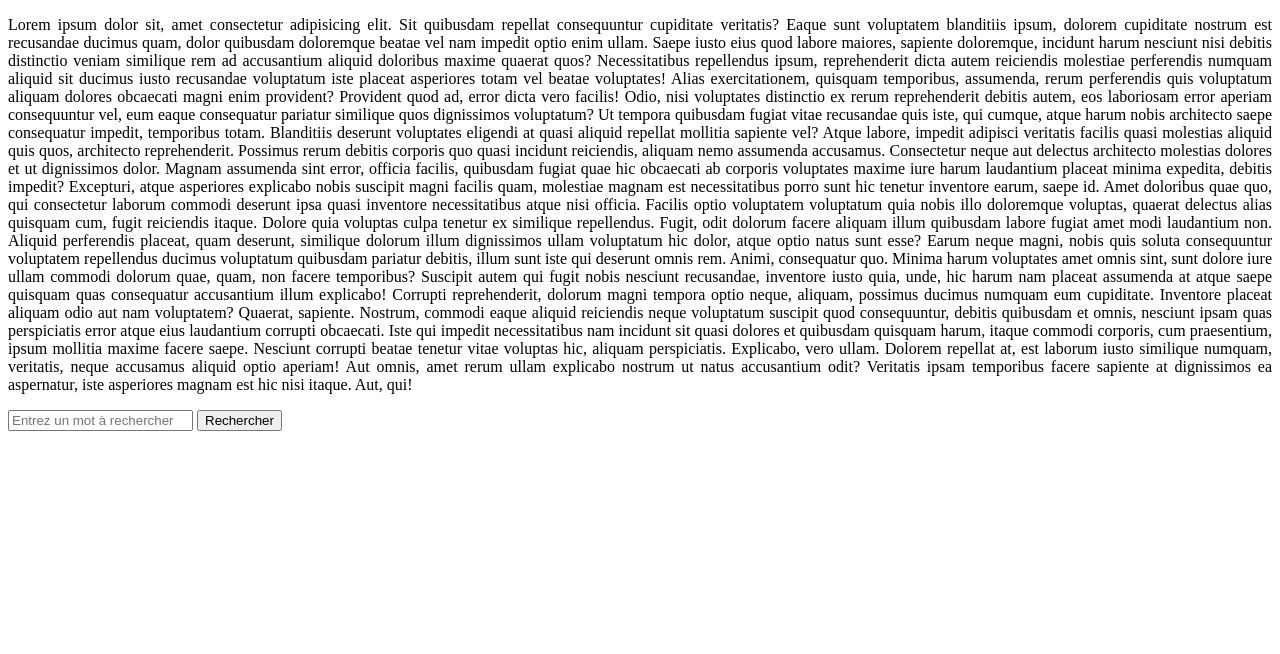
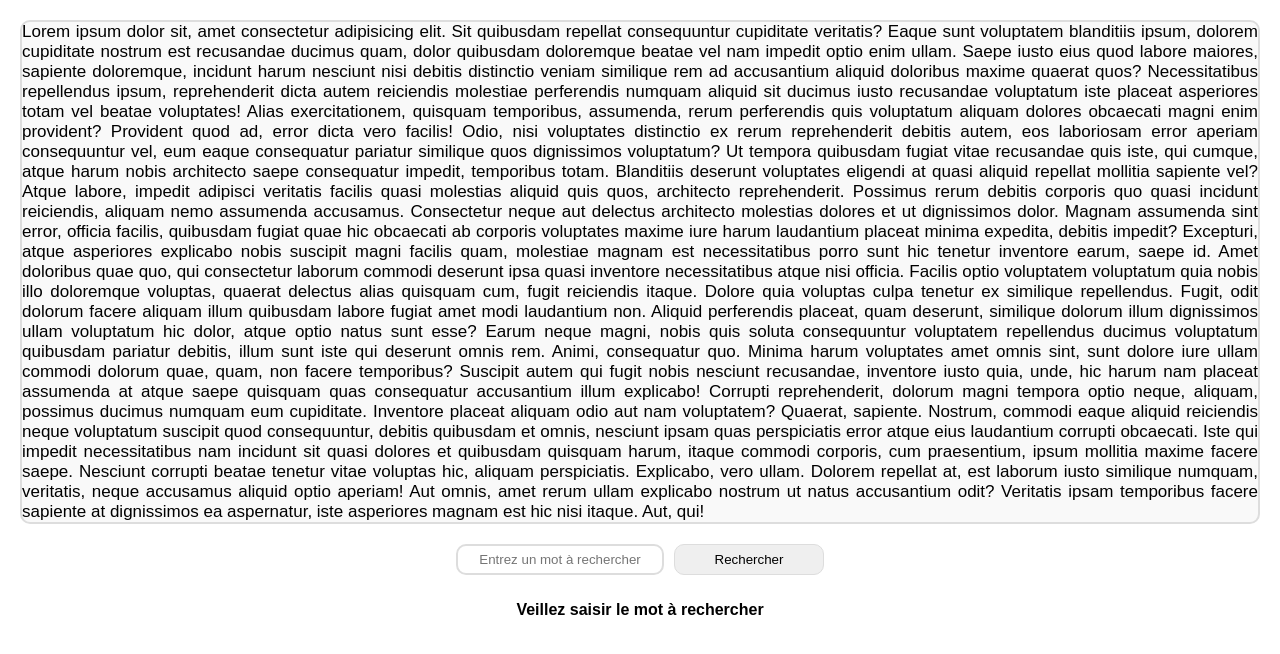
Before and after one commit to benpro10/Trouver-un-mot-du-texte, a plain HTML site: page index.html in a window 1280 px wide. Both pictures are taken after a click on the button "Rechercher". Drawn offline with Linux system fonts and the light colour scheme.

Commit message:
add message recherche en cours

```diff
--- a/index.html
+++ b/index.html
@@ -4,9 +4,10 @@
     <meta charset="UTF-8" />
     <meta name="viewport" content="width=device-width, initial-scale=1.0" />
     <title>Promoesse & Regex & Dom</title>
+    <link rel="stylesheet" href="style.css">
   </head>
   <body>
-    <p id="article" style="text-align: justify">
+    <p id="article">
       Lorem ipsum dolor sit, amet consectetur adipisicing elit. Sit quibusdam
       repellat consequuntur cupiditate veritatis? Eaque sunt voluptatem
       blanditiis ipsum, dolorem cupiditate nostrum est recusandae ducimus quam,
@@ -63,13 +64,15 @@
       sapiente at dignissimos ea aspernatur, iste asperiores magnam est hic nisi
       itaque. Aut, qui!
     </p>
-    <input
+    <div class="SearchItem">
+      <input
       type="text"
       id="searchTerm"
       placeholder="Entrez un mot à rechercher"
     />
-    <button id="searchButton">Rechercher</button>
-    <p id="resultMessage" style="display: none"></p>
+    <button id="searchButton" >Rechercher</button>
+    <p id="resultMessage"></p>
+    </div>
     <script src="./index.js"></script>
   </body>
 </html>
--- a/index.js
+++ b/index.js
@@ -1,48 +1,53 @@
+// la selection du texte
+const article = document.querySelector("#article");
+
+// la selection du champ de saisie
 const inputMotRechercher = document.querySelector("#searchTerm");
-const motRechercher = inputMotRechercher.value;
 
+// La selection du bouton pour rechercher le mot saisi
 const btnRechercher = document.querySelector("#searchButton");
+
+// La selection du message
 const message = document.querySelector("#resultMessage");
 
 // Promesse avant retour du resultat attendu
 
 function resultatRechercher(motRechercher) {
-  const promise = new promise((resolve, reject) => {
-    // simuler une recherche asynchrone du mot dans le texte (exemple : un délai de 2 secondes avant de retourner le résultat)
-
-    motRechercher.onload = () =>
-      resolve("le mot ou la phrase" + motRechercher + "a été bien trouvé");
-    motRechercher.error = () => reject(new Error("le mot n'a pas été trouvé"));
+  return new Promise((resolve) => {
+    // simuler une attente de 2 secondes avant de retourner le résultat
+    setTimeout(() => {
+      const masque = new RegExp(`\\b${motRechercher}\\b`, "i");
+      const trouve = masque.test(article.textContent);
+      resolve(trouve);
+    }, 2000);
   });
-  return promise;
 }
 
-// Recherche du mot et affichage du résultat
+// Gestion du clic pour le bouton de recherche
 
+btnRechercher.addEventListener("click", async () => {
+  const motCherche = inputMotRechercher.value.trim();
+  if (motCherche === "") {
+    message.textContent = "Veillez saisir le mot à rechercher";
+    return;
+  } else message.textContent = "Recherche en cours...";
 
+  try {
+    // Attendre le message de la promesse
+    const motEstTrouve = await resultatRechercher(motCherche);
 
+    if (motEstTrouve) {
+      message.textContent = `le mot ${motCherche} a été trouvé dans le texte !!!`;
+    } else {
+      message.textContent = `le mot ${(motCherche)} n'a pas été trouvé dans le textze`;
+    }
+  } catch (error) {
+    message.textContent = "une erreur a été trouvé lors de la recherche";
+  }
+});
 
-
-// btnRechercher.addEventListener("click", () => {
-//   resultatRechercher(motRechercher)
-//    .then((resultat) => {
-//       message.textContent = resultat;
-//     })
-//    .catch((error) => {
-//       message.textContent = error.message;
-//     });
-// });
-
-
-
-// function fetchData(motRechercher) {
-//   return new Promise((resolve, reject) => {
-//     setTimeout(() => {
-//       if (motRechercher === "error") {
-//         reject("Erreur lors de la recherche");
-//       } else {
-//         resolve("Résultat de la recherche : " + motRechercher);
-//       }
-//     }, 1000);
-//   });
-// }
+inputMotRechercher.addEventListener("input", () => {
+  if (inputMotRechercher.value.trim() === "") {
+    message.textContent = "Veillez saisir le mot à rechercher";
+  }
+});
--- /dev/null
+++ b/style.css
@@ -0,0 +1,41 @@
+body {
+  font-family: Arial, Helvetica, sans-serif;
+  margin: 20px;
+}
+
+#article {
+  text-align: justify;
+  margin-bottom: 20px;
+  font-size: 17px;
+  border: solid 2px #ddd;
+  border-radius: 10px;
+  background-color: #f9f9f9;
+}
+
+.SearchItem {
+    display: flex;
+    justify-content: center;
+    gap: 10px;
+    flex-wrap: wrap;
+}
+
+#searchTerm{
+    border: solid 2px #ddd;
+    border-radius: 10px;
+    width: 200px;
+    text-align: center;
+    height: 25px;
+}
+
+#searchButton {
+  border-radius: 10px;
+  width: 150px;
+  border: solid 1px #ddd;
+  cursor: pointer;
+}
+
+#resultMessage{
+    font-weight: bold;
+    flex: 1 1 100%;
+    text-align: center;
+}
```
